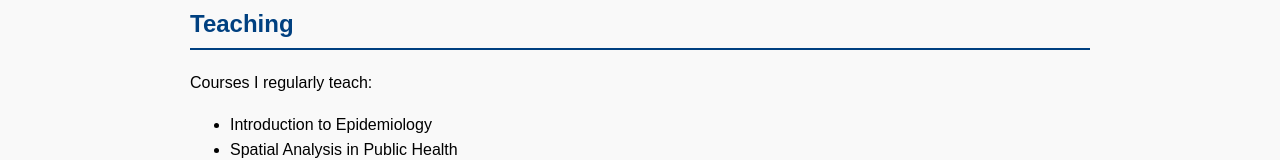
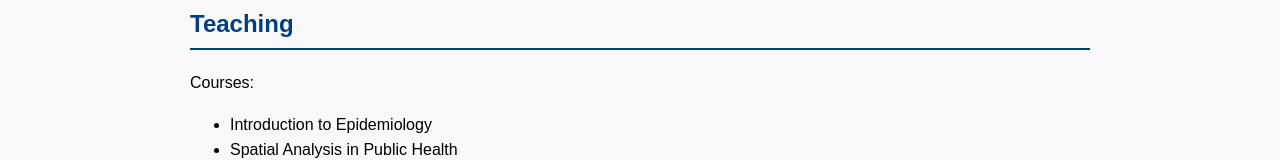
Before and after one commit to GAHUNGUPATERNE/gahungupaterne.github.io, a plain HTML site: page index.html in a window 1280 px wide. Shown: the part 894-1054 px from the top of the page. Drawn offline with Linux system fonts and the light colour scheme.

Commit message:
Update index.html

```diff
--- a/index.html
+++ b/index.html
@@ -88,7 +88,7 @@
 
 <section id="teaching">
   <h2>Teaching</h2>
-  <p>Courses I regularly teach:</p>
+  <p>Courses:</p>
   <ul>
     <li>Introduction to Epidemiology</li>
     <li>Spatial Analysis in Public Health</li>
```
